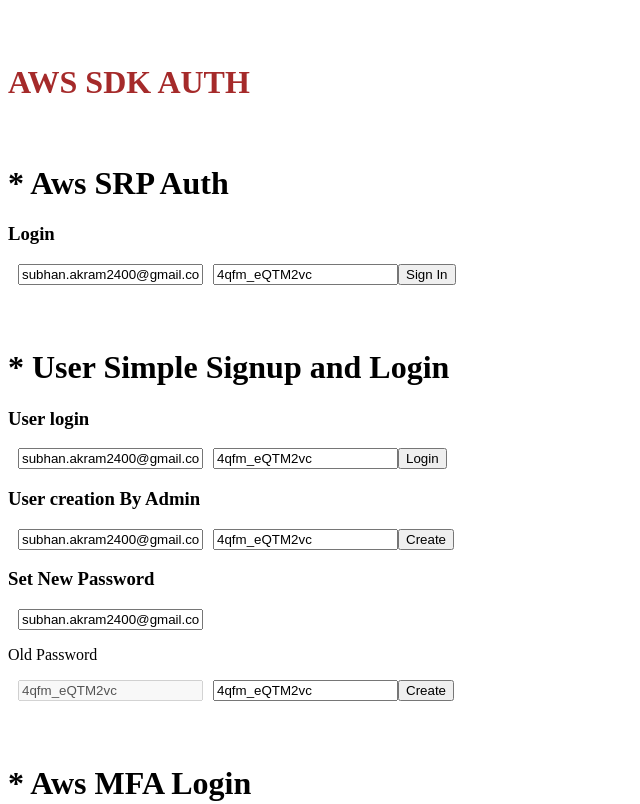
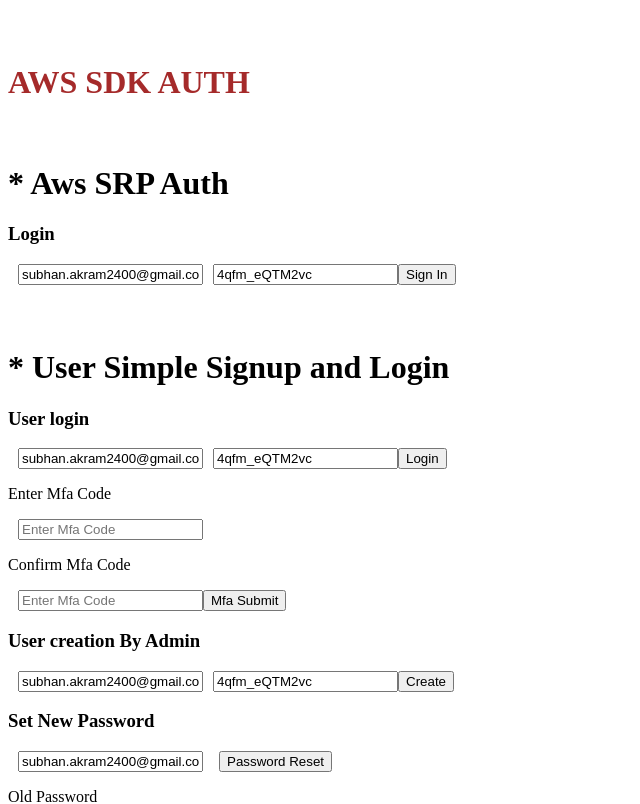
Before and after one commit to subhan300/aws-auth-adk, a React (Vite) app: page / in a window 1280 px wide. Shown: the top 804 px of the page, without its empty margins (0-640 px from the left). Built offline with nearby package versions, Linux system fonts and the light colour scheme.

Commit message:
orgot password added

```diff
--- a/src/App.jsx
+++ b/src/App.jsx
@@ -11,7 +11,7 @@
        <h1 style={{color:"brown",fontWeight:"bold"}}>AWS SDK AUTH </h1>
        <SrpSection />
        <AWSSimpleAuthenticaltion />
-       <MfaSection />
+       {/* <MfaSection /> */}
     </div>
   );
 }
--- a/src/aws-utils/basicAuthentication.js
+++ b/src/aws-utils/basicAuthentication.js
@@ -1,15 +1,16 @@
 import {
     CognitoIdentityProviderClient,
+     ForgotPasswordCommand,
      InitiateAuthCommand,
      RespondToAuthChallengeCommand,
-     AdminCreateUserCommand,
      SignUpCommand,
     } from "@aws-sdk/client-cognito-identity-provider";
 
 // Initialize CognitoIdentityProviderClient
 const clientId = process.env.CLIENT_ID;
 const userPoolId = process.env.USER_POOL_ID;
-const cognitoClient = new CognitoIdentityProviderClient({ region: process.env.REGION});
+const region=process.env.REGION
+const cognitoClient = new CognitoIdentityProviderClient({ region});
 
 
 async function initiateAuth(username, password) {
@@ -45,6 +46,49 @@
 }
 
 
+async function respondToMFAChallenge(payload) {
+    const {session,mfaCode,username}=payload
+
+    const respondToAuthChallengeCommand = new RespondToAuthChallengeCommand({
+      ChallengeName: "SMS_MFA",
+      ClientId: clientId,
+      ChallengeResponses: {
+        USERNAME: username,
+        SMS_MFA_CODE: mfaCode,
+      },
+      Session: session,
+    });
+
+    try {
+      const response = await cognitoClient.send(respondToAuthChallengeCommand);
+      return response;
+    } catch (error) {
+      console.error("Error responding to MFA challenge:", error);
+      throw error;
+    }
+  }
+
+  async function confirmMFA(session, mfaCode, clientId, userPoolId) {
+    const client = new CognitoIdentityProviderClient({ region: "ap-south-1" });
+
+    const respondToAuthChallengeCommand = new RespondToAuthChallengeCommand({
+      ChallengeName: "SOFTWARE_TOKEN_MFA",
+      ClientId: clientId,
+      ChallengeResponses: {
+        USERNAME: session.username,
+        SOFTWARE_TOKEN_MFA_CODE: mfaCode,
+      },
+      Session: session.session,
+    });
+
+    try {
+      const response = await client.send(respondToAuthChallengeCommand);
+      return response;
+    } catch (error) {
+      console.error("Error confirming MFA:", error);
+      throw error;
+    }
+  }
 
 
 async function createUser(username, password, email) {
@@ -108,10 +152,23 @@
         throw error;
     }
 }
+
+
+const forgotPassword=async(username)=>{
+    const payload = { // ForgotPasswordRequest
+        ClientId:clientId, // required
+        Username: username, // required
+      };
+      const command = new ForgotPasswordCommand(payload);
+      const response = await cognitoClient.send(command);
+      console.log("response",response)
+}
 export {
     initiateAuth,
     respondToAuthChallenge,
     passwordReset,
     newPassword,
     createUser,
+    respondToMFAChallenge,
+    forgotPassword
 };
--- a/src/aws-utils/index.js
+++ b/src/aws-utils/index.js
@@ -8,53 +8,6 @@
 const clientId = process.env.CLIENT_ID;
 const userPoolId = process.env.USER_POOL_ID;
 const client = new CognitoIdentityProviderClient({ region: process.env.REGION});
-
-
-async function respondToMFAChallenge(session, mfaCode, clientId, userPoolId) {
-  const client = new CognitoIdentityProviderClient({ region: "us-west-2" });
-
-  const respondToAuthChallengeCommand = new RespondToAuthChallengeCommand({
-    ChallengeName: "SMS_MFA",
-    ClientId: clientId,
-    ChallengeResponses: {
-      USERNAME: session.username,
-      SMS_MFA_CODE: mfaCode,
-    },
-    Session: session.session,
-  });
-
-  try {
-    const response = await client.send(respondToAuthChallengeCommand);
-    return response;
-  } catch (error) {
-    console.error("Error responding to MFA challenge:", error);
-    throw error;
-  }
-}
-
-async function confirmMFA(session, mfaCode, clientId, userPoolId) {
-  const client = new CognitoIdentityProviderClient({ region: "ap-south-1" });
-
-  const respondToAuthChallengeCommand = new RespondToAuthChallengeCommand({
-    ChallengeName: "SOFTWARE_TOKEN_MFA",
-    ClientId: clientId,
-    ChallengeResponses: {
-      USERNAME: session.username,
-      SOFTWARE_TOKEN_MFA_CODE: mfaCode,
-    },
-    Session: session.session,
-  });
-
-  try {
-    const response = await client.send(respondToAuthChallengeCommand);
-    return response;
-  } catch (error) {
-    console.error("Error confirming MFA:", error);
-    throw error;
-  }
-}
-
-
 
 
 
--- a/src/sections/AWSSimpleAuthenticaltion.jsx
+++ b/src/sections/AWSSimpleAuthenticaltion.jsx
@@ -1,21 +1,30 @@
 import React, { useState } from "react";
 import {
   createUser,
+  forgotPassword,
   initiateAuth,
   newPassword,
   passwordReset,
+  respondToMFAChallenge,
 } from "../aws-utils/basicAuthentication";
 
 function AWSSimpleAuthenticaltion() {
   const [username, setUserName] = useState("subhan.akram2400@gmail.com");
   const [password, setPassword] = useState("4qfm_eQTM2vc");
   const [newPasswordVal, setNewPasswordVal] = useState("4qfm_eQTM2vc");
+  const [session,setSession]=useState("")
   const [tempPass, setTempPass] = useState("4qfm_eQTM2vc");
+  const [mfa, setMfa] = useState("");
+  const [confirmMfa, setConfirmMfa] = useState("");
+
+
   async function login(username, password) {
     try {
       const authResult = await initiateAuth(username, password);
       if (authResult) {
         alert("Login successfull check your response in console");
+         localStorage.setItem("session",authResult)
+         setSession(authResult.Session)
         console.log(authResult);
       }
     } catch (error) {
@@ -24,6 +33,7 @@
       throw error;
     }
   }
+
   async function userCreation(username, tempPassword, email) {
     try {
       const authResult = await createUser(username, tempPassword, email);
@@ -61,6 +71,14 @@
       throw error;
     }
   }
+  const mfaSubmit=()=>{
+    console.log("mfa submit",mfa,"cofnirm mfa",confirmMfa);
+    const mfaPayload={username,session,mfaCode:mfa}
+    respondToMFAChallenge(mfaPayload)
+ }
+ const passwordReset=()=>{
+   forgotPassword(username)
+ }
   return (
     <div>
        <h1>* User Simple Signup and Login</h1>
@@ -89,6 +107,26 @@
         Login
       </button>
 
+      <p>Enter Mfa Code</p>
+      <input
+        value={mfa}
+        placeholder="Enter Mfa Code"
+        onChange={(e) => {
+          setMfa(e.target.value);
+        }}
+        className=""
+      ></input>
+      <p>Confirm Mfa Code</p>
+      <input
+        value={confirmMfa}
+        placeholder="Enter Mfa Code"
+        onChange={(e) => {
+          setConfirmMfa(e.target.value);
+        }}
+        className=""
+      ></input>
+      <button onClick={mfaSubmit}>Mfa Submit</button>
+
       <h3>User creation By Admin</h3>
       <input
         value={username}
@@ -113,6 +151,7 @@
       </button>
 
       <h3>Set New Password</h3>
+
       <input
         value={username}
         placeholder="user name"
@@ -120,6 +159,7 @@
           setUserName(e.target.value);
         }}
       ></input>
+       <button  style={{marginLeft:"1rem"}} onClick={passwordReset}>Password Reset</button>
       <p>Old Password</p>
       <input disabled value={password}></input>
       <input
@@ -136,6 +176,8 @@
       >
         Create
       </button>
+      <h1>Password Reset</h1>
+
     </div>
   );
 }
```
